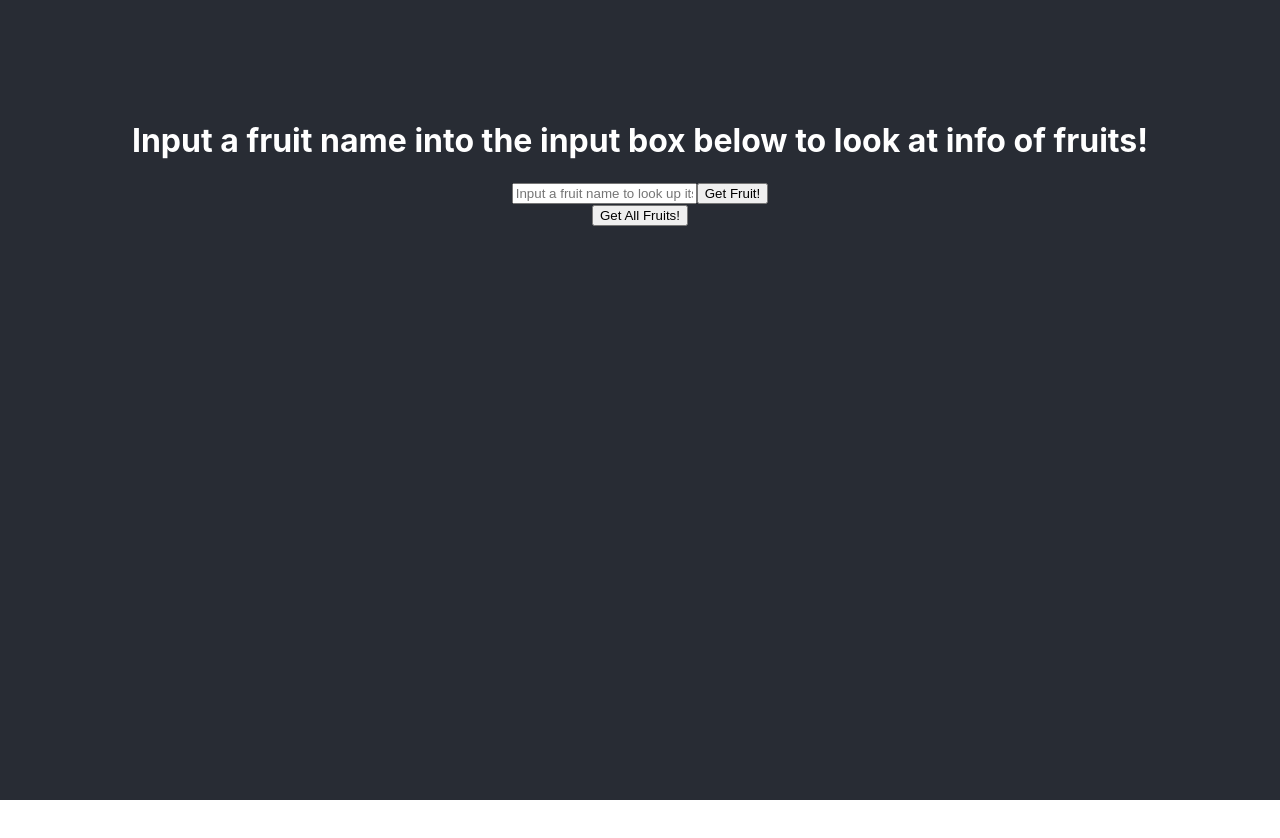
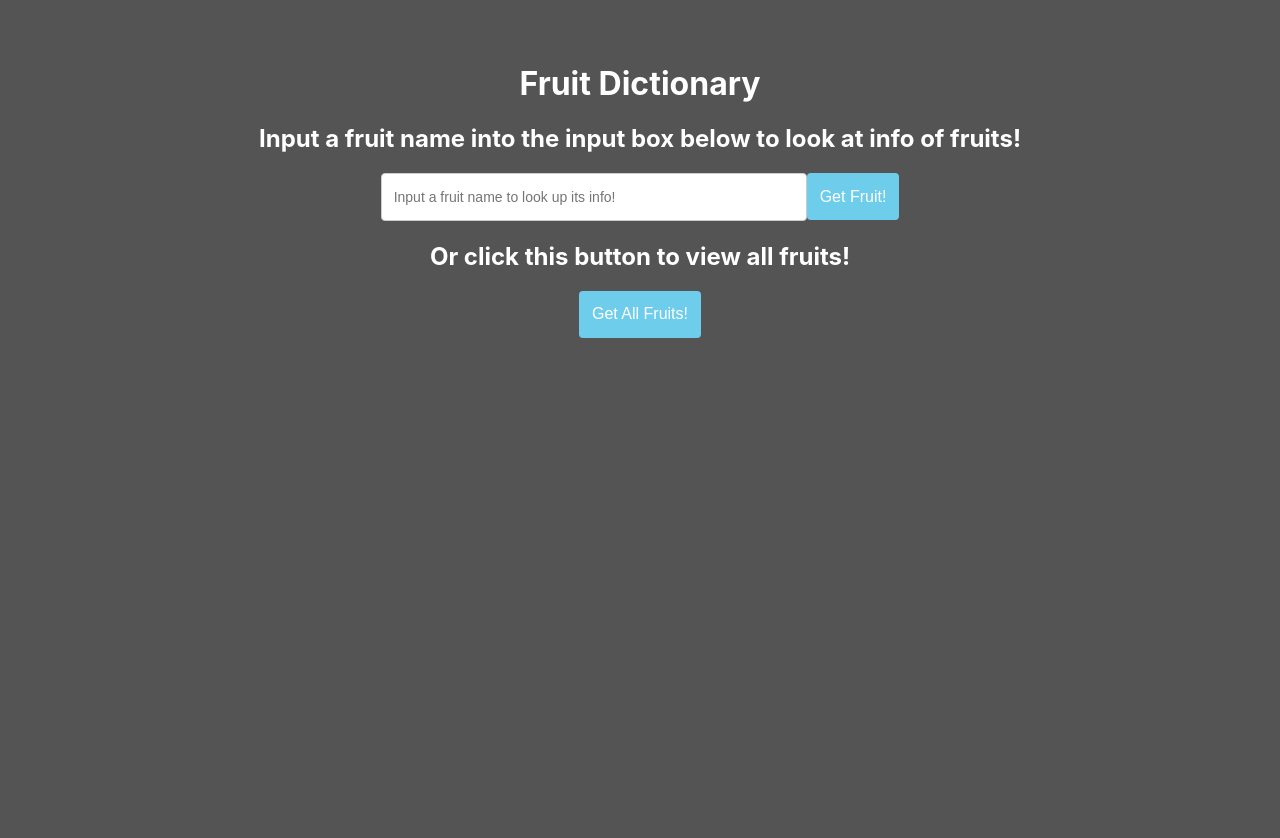
Before and after one commit to vwang4536/BeautyCounter-Assessment, a React (Create React App) app in the folder src/client/: page / in a window 1280 px wide. Shown: the top 838 px of the page. Before the commit the page ends 800 px from the top, so only its background shows below. Built offline with nearby package versions, Linux system fonts and the light colour scheme.

Commit message:
finished adding styling, added peach icon, updated title

```diff
--- a/src/client/public/index.html
+++ b/src/client/public/index.html
@@ -2,7 +2,7 @@
 <html lang="en">
   <head>
     <meta charset="utf-8" />
-    <link rel="icon" href="%PUBLIC_URL%/favicon.ico" />
+    <link rel="icon" href="%PUBLIC_URL%/peach.png" />
     <meta name="viewport" content="width=device-width, initial-scale=1" />
     <meta name="theme-color" content="#000000" />
     <meta
@@ -24,7 +24,7 @@
       work correctly both with client-side routing and a non-root public URL.
       Learn how to configure a non-root public URL by running `npm run build`.
     -->
-    <title>React App</title>
+    <title>Fruit Dictionary</title>
   </head>
   <body>
     <noscript>You need to enable JavaScript to run this app.</noscript>
--- a/src/client/src/App.css
+++ b/src/client/src/App.css
@@ -1,32 +1,71 @@
 .app {
   text-align: center;
-  background-color: #282c34;
-  min-height: 100vh;
-  display: flex;
-  flex-direction: column;
-  align-items: center;
-  justify-content: center;
-  /* font-size: calc(10px + 2vmin); */
+  height: 100vh;
   color: white;
 }
 
 .fruitDisplay {
   width: 350px;
   height: 350px;
+  color: black;
+  background: white;
+  margin: 1%;
+  box-shadow: 0px 2px 18px -7px rgba(0,0,0,1);
 }
 
 .fruitDisplayContainer {
   display: flex;
   flex-wrap: wrap;
   justify-content: center;
-  margin: 3vh
+  margin: 2%;
 }
 
 .fruitImage {
   width: 20vh;
   height: 20vh;
+  margin: 7%
+}
+
+.fruitInput {
+  height: 34px;
+  padding: 6px 12px;
+  font-size: 14px;
+  line-height: 1.42857143;
+  color: #555;
+  background-color: #fff;
+  border: 1px solid #ccc;
+  border-radius: 4px;
+  width: 400px;
+}
+
+.fruitButton {
+  color: #fff;
+  height: 47px;
+  background-color: #6ECDEB;
+  border-color: #48bcb4;
+  padding: 6px 12px;
+  font-size: 16px;
+  font-weight: normal;
+  line-height: 1.42857143;
+  text-align: center;
+  vertical-align: middle;
+  cursor: pointer;
+  border: 1px solid transparent;
+  border-radius: 4px;
+  margin-bottom: 2px;
+}
+
+.fruitButton:hover {
+  background-color: white;
+  color: #6ECDEB;
+  border-color:#6ECDEB;
+}
+
+.inputContainer {
+  flex-wrap: wrap;
+  justify-content: center;
 }
 
 .mainContainer {
-  height: 75vh
+  margin-top: 5%;
 }
--- a/src/client/src/components/Input.jsx
+++ b/src/client/src/components/Input.jsx
@@ -20,9 +20,9 @@ class Input extends React.Component {
     const name = this.state.inputText;
 
     return (
-      <div>
-        <input onChange={this.setText} type="text" id="inputbox" placeholder="Input a fruit name to look up its info!"/>
-        <input onClick={() => {getFruit(name)}} type="submit" value="Get Fruit!"/>
+      <div className="inputContainer">
+        <input className="fruitInput" onChange={this.setText} type="text" id="inputbox" placeholder="Input a fruit name to look up its info!"/>
+        <input className="fruitButton"onClick={() => {getFruit(name)}} type="submit" value="Get Fruit!"/>
       </div>
     )
   }
--- a/src/client/src/containers/MainContainer.jsx
+++ b/src/client/src/containers/MainContainer.jsx
@@ -71,11 +71,15 @@ class MainContainer extends React.Component {
     return (
       <div className="mainContainer">
         <div>
-          <h1>Input a fruit name into the input box below to look at info of fruits!</h1>
+          <h1>Fruit Dictionary</h1>
+        </div>
+        <div>
+          <h2>Input a fruit name into the input box below to look at info of fruits!</h2>
         </div>
         <div>
           <Input getFruit={this.getFruit}/>
-          <button onClick={this.getFruits} type="button">Get All Fruits!</button>
+          <h2>Or click this button to view all fruits!</h2>
+          <button className="fruitButton" onClick={this.getFruits} type="button">Get All Fruits!</button>
         </div>
         <div className="fruitDisplayContainer">
           {displayError ? <h3>{errorText}</h3> : fruitDisplay}
--- a/src/client/src/index.css
+++ b/src/client/src/index.css
@@ -5,6 +5,7 @@ body {
     sans-serif;
   -webkit-font-smoothing: antialiased;
   -moz-osx-font-smoothing: grayscale;
+  background-color:#545454;
 }
 
 code {
```
Also changed, not shown: src/client/public/peach.png (added), 1 other file (tests, documents, lock files or other folders).
